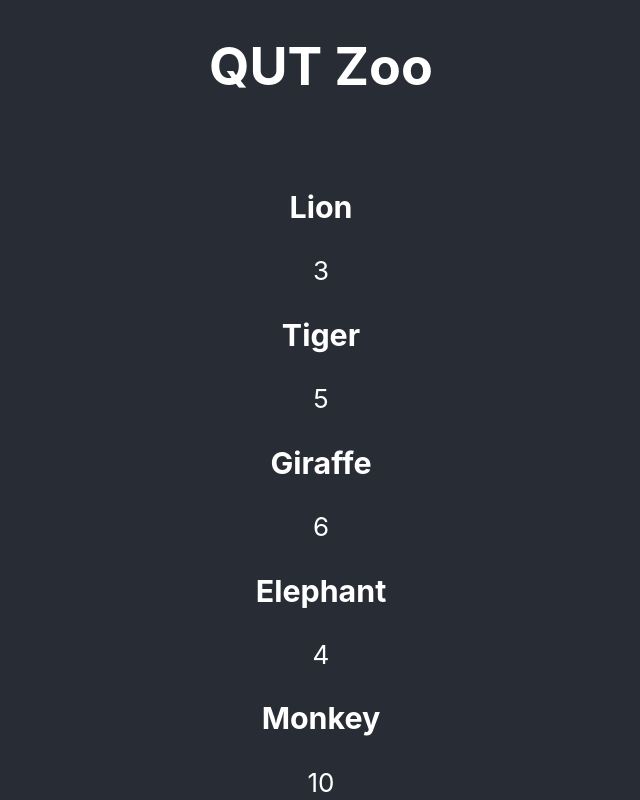
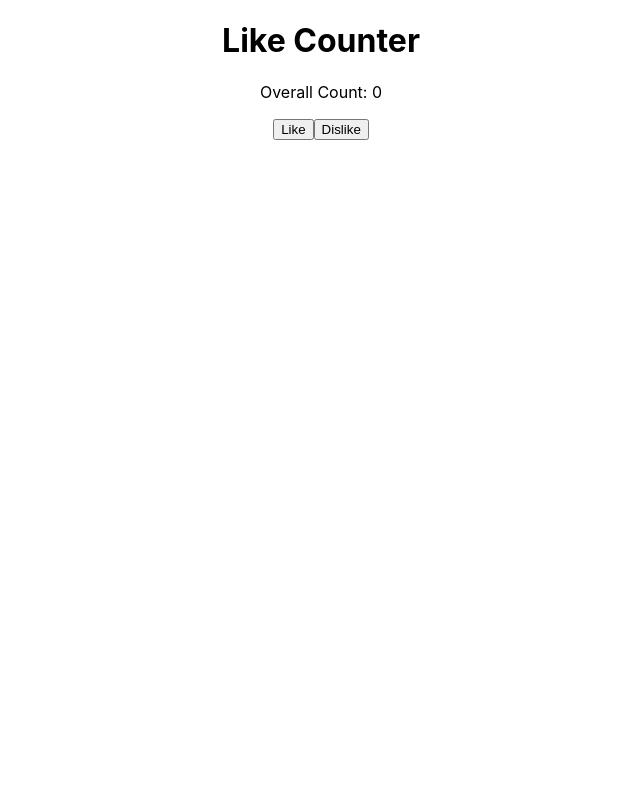
Before and after one commit to greenhy/Web_and_Mobile_Development, a React (Create React App) app in the folder my-app/my-app/: page / in a window 1280 px wide. Shown: the top 800 px of the page, without its empty margins (319-959 px from the left). Built offline with nearby package versions, Linux system fonts and the light colour scheme.

Commit message:
like,dislike btn

```diff
--- a/my-app/my-app/src/App.js
+++ b/my-app/my-app/src/App.js
@@ -1,5 +1,6 @@
 import logo from './qut-logo-large.jpg';
 import './App.css';
+import React, {useState} from 'react';
 
 //basic animals array
 const animals=[
@@ -102,10 +103,21 @@ const AnimalComponet = ({name, number, eats}) =>
 
 
 function App() {
+  // using hook
+  const [count, setCount] = useState(0);
+  const increment = ()=>{
+    setCount((oldCount)=> oldCount+1);
+  }
+
+  const decrement = ()=>{
+    setCount((oldCount)=> oldCount-1);
+  }
+
   return (
     <div className="App">
-      <header className="App-header">
-        {/* <img src={logo} className="App-logo" alt="logo" /> */}
+      {/* simple function and class */}
+      {/* <header className="App-header">
+        {/* <img src={logo} className="App-logo" alt="logo" /> }
         <h1>QUT Zoo</h1>
         <p>
           {
@@ -121,7 +133,13 @@ function App() {
           rel="noopener noreferrer"
         >
         </a>
-      </header>
+      </header> */}
+
+      {/* Hook example */}
+      <h1>Like Counter</h1>
+      <p>Overall Count: {count} </p>
+      <button onClick ={increment}>Like</button>
+      <button onClick ={decrement}>Dislike</button>
     </div>
   );
 }
```
